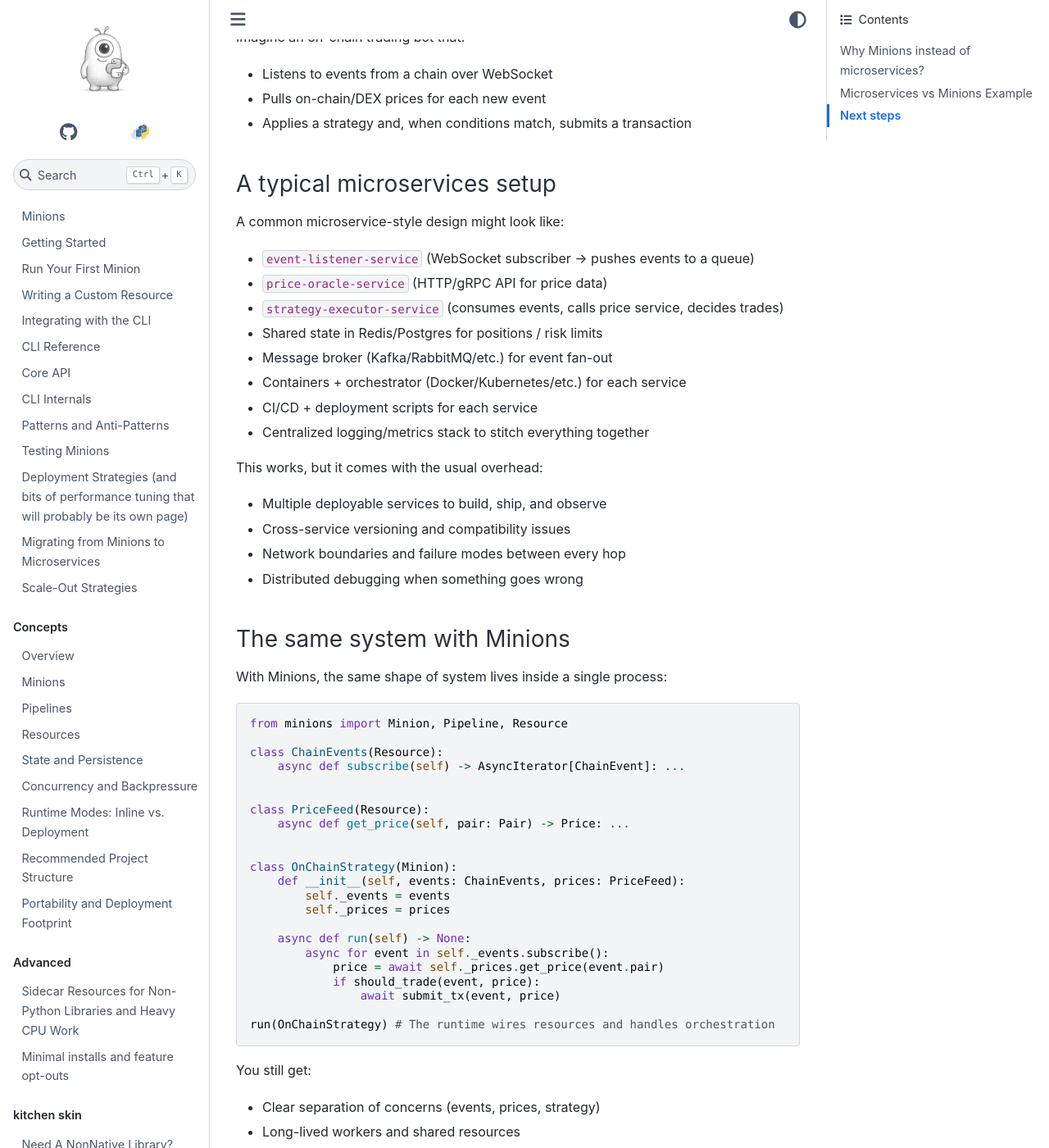
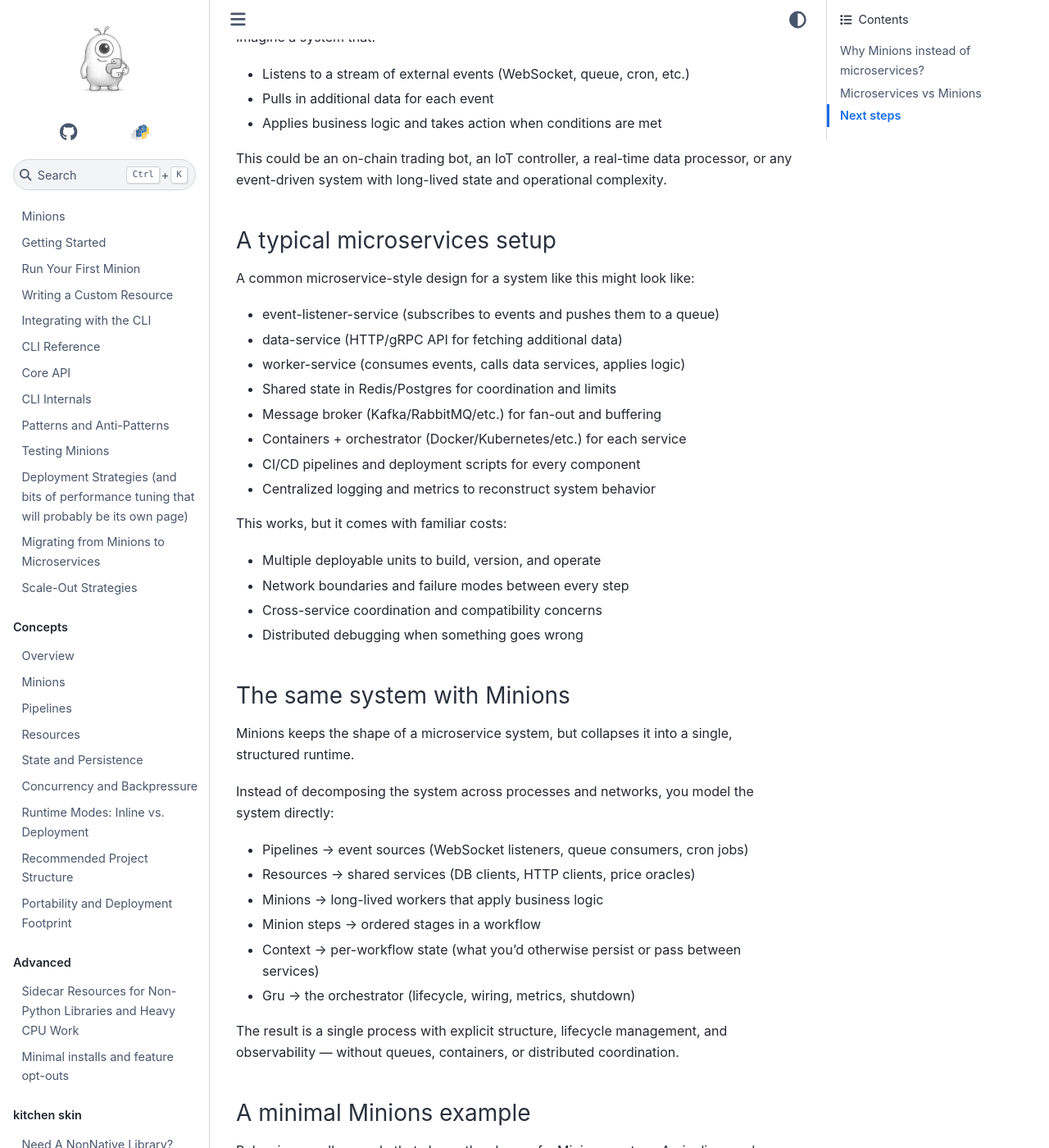
Before and after one commit to crios1/minions, a Sphinx documentation site: the page built from docs/index.md, in a window 1280 px wide and 1400 px high, scrolled down 890 px. Shown: the whole window at 82% size. Built offline with Sphinx 7.4.7 and the Sphinx Book theme 1.1.4, drawn with Linux system fonts in a browser that asks for light colours; some of the changed text lies outside the part shown.

Commit message:
refined minions hello world example

````diff
--- a/docs/index.md
+++ b/docs/index.md
@@ -82,69 +82,97 @@
     it is to operate, etc. start first with reference examples
     and in the future i can be testimonials of users almost
 -->
-## Microservices vs Minions Example
+## Microservices vs Minions
 
-Imagine an on-chain trading bot that:
+Imagine a system that:
 
-- Listens to events from a chain over WebSocket
-- Pulls on-chain/DEX prices for each new event
-- Applies a strategy and, when conditions match, submits a transaction
+- Listens to a stream of external events (WebSocket, queue, cron, etc.)
+- Pulls in additional data for each event
+- Applies business logic and takes action when conditions are met
+
+This could be an on-chain trading bot, an IoT controller, a real-time data processor, or any event-driven system with long-lived state and operational complexity.
 
 ### A typical microservices setup
 
-A common microservice-style design might look like:
+A common microservice-style design for a system like this might look like:
 
-- `event-listener-service` (WebSocket subscriber → pushes events to a queue)
-- `price-oracle-service` (HTTP/gRPC API for price data)
-- `strategy-executor-service` (consumes events, calls price service, decides trades)
-- Shared state in Redis/Postgres for positions / risk limits
-- Message broker (Kafka/RabbitMQ/etc.) for event fan-out
+- event-listener-service (subscribes to events and pushes them to a queue)
+- data-service (HTTP/gRPC API for fetching additional data)
+- worker-service (consumes events, calls data services, applies logic)
+- Shared state in Redis/Postgres for coordination and limits
+- Message broker (Kafka/RabbitMQ/etc.) for fan-out and buffering
 - Containers + orchestrator (Docker/Kubernetes/etc.) for each service
-- CI/CD + deployment scripts for each service
-- Centralized logging/metrics stack to stitch everything together
+- CI/CD pipelines and deployment scripts for every component
+- Centralized logging and metrics to reconstruct system behavior
 
-This works, but it comes with the usual overhead:
+This works, but it comes with familiar costs:
 
-- Multiple deployable services to build, ship, and observe
-- Cross-service versioning and compatibility issues
-- Network boundaries and failure modes between every hop
+- Multiple deployable units to build, version, and operate
+- Network boundaries and failure modes between every step
+- Cross-service coordination and compatibility concerns
 - Distributed debugging when something goes wrong
 
 ### The same system with Minions
 
-With Minions, the same shape of system lives inside a single process:
-<!-- TODO: update the snippet to latest Minions api -->
+Minions keeps the shape of a microservice system, but collapses it into a single, structured runtime.
+
+Instead of decomposing the system across processes and networks, you model the system directly:
+
+- Pipelines → event sources (WebSocket listeners, queue consumers, cron jobs)
+- Resources → shared services (DB clients, HTTP clients, price oracles)
+- Minions → long-lived workers that apply business logic
+- Minion steps → ordered stages in a workflow
+- Context → per-workflow state (what you’d otherwise persist or pass between services)
+- Gru → the orchestrator (lifecycle, wiring, metrics, shutdown)
+
+The result is a single process with explicit structure, lifecycle management, and observability — without queues, containers, or distributed coordination.
+
+### A minimal Minions example
+
+Below is a small example that shows the shape of a Minions system.
+A pipeline produces events, a minion processes them in ordered steps, and context is shared across the workflow.
+
 ```python
-from minions import Minion, Pipeline, Resource
+import asyncio
+from dataclasses import dataclass
+from typing import Any
 
-class ChainEvents(Resource):
-    async def subscribe(self) -> AsyncIterator[ChainEvent]: ...
+from minions import Minion, Pipeline, Gru, minion_step
 
+@dataclass
+class MyEvent:
+    greeting: str = "hello world"
 
-class PriceFeed(Resource):
-    async def get_price(self, pair: Pair) -> Price: ...
+class MyPipeline(Pipeline[MyEvent]):
+    async def produce_event(self):
+        return MyEvent()
 
+@dataclass
+class MyContext:
+    last_greeting: Any = None
 
-class OnChainStrategy(Minion):
-    def __init__(self, events: ChainEvents, prices: PriceFeed):
-        self._events = events
-        self._prices = prices
+class MyMinion(Minion[MyEvent, MyContext]):
+    @minion_step
+    async def step_1(self):
+        self.context.last_greeting = self.event.greeting
 
-    async def run(self) -> None:
-        async for event in self._events.subscribe():
-            price = await self._prices.get_price(event.pair)
-            if should_trade(event, price):
-                await submit_tx(event, price)
+    @minion_step
+    async def step_2(self):
+        print(self.context.last_greeting)
 
-run(OnChainStrategy) # The runtime wires resources and handles orchestration
+async def main():
+    gru = await Gru.create()
+    await gru.start_minion(MyMinion, MyPipeline)
+
+if __name__ == "__main__":
+    asyncio.run(main())
 ```
 
 You still get:
 
-- Clear separation of concerns (events, prices, strategy)
-- Long-lived workers and shared resources
-- Structured startup/shutdown and dependency management
-- Metrics, state, and lifecycle under a single orchestrator
+- Clear separation of concerns
+- Long-lived workers and shared dependencies
+- Explicit workflow structure and lifecycle management
 
 But you only:
 
````
Also changed, not shown: README.md (+67 -37 lines), 1 other file.
